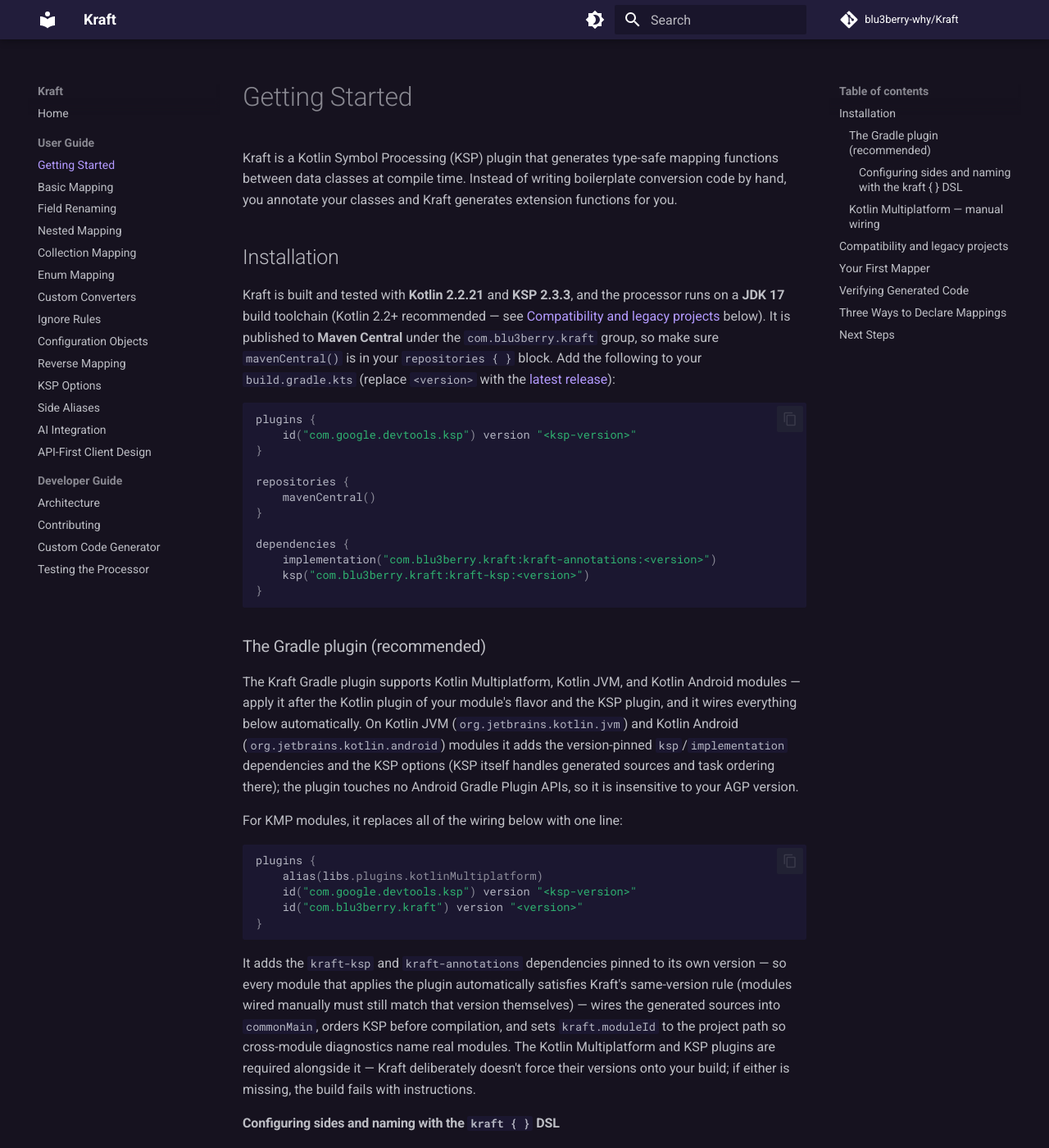
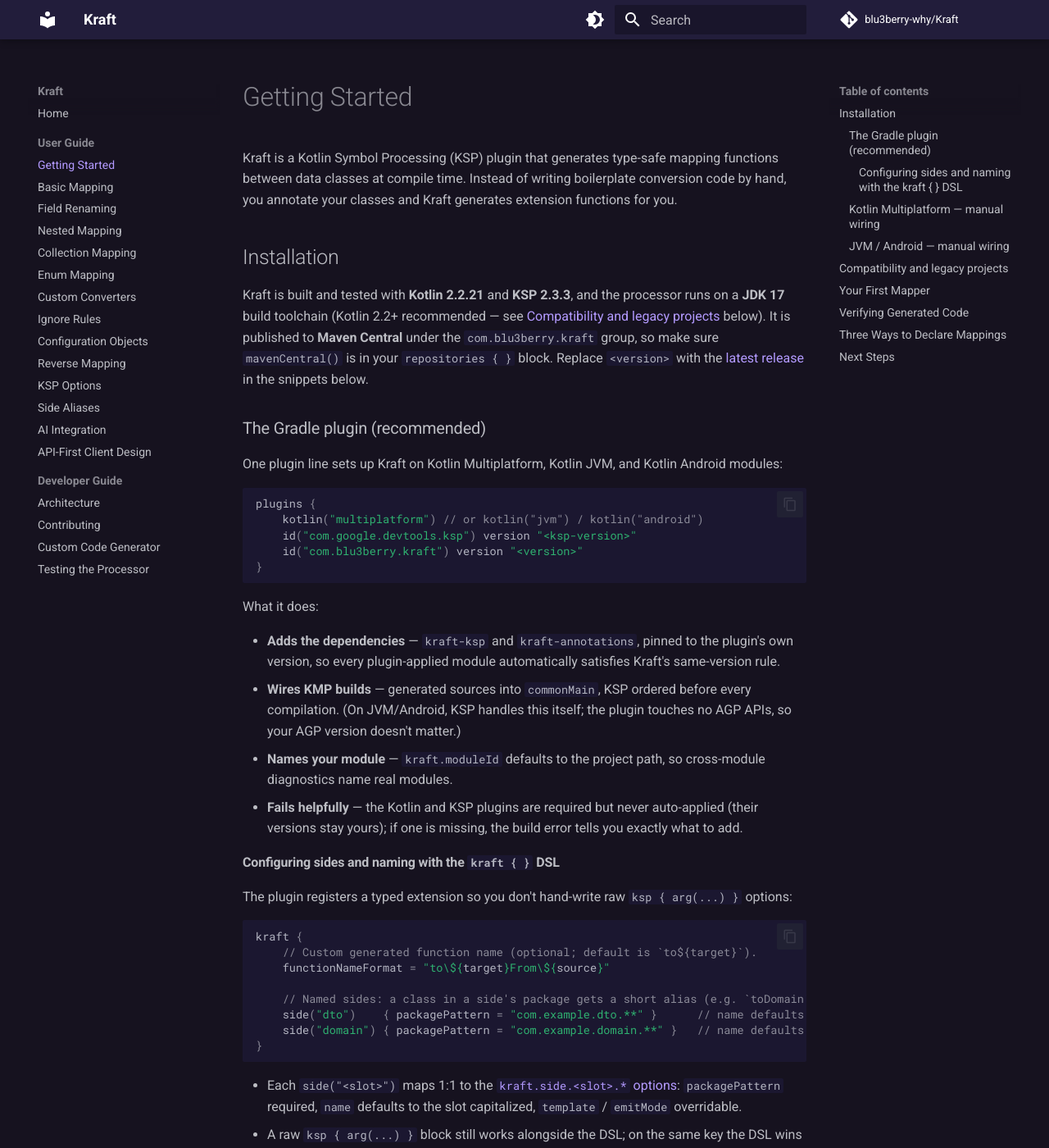
Before and after one commit to blu3berry-why/Kraft, an MkDocs documentation site: the page built from docs/user-guide/getting-started.md, in a window 1280 px wide and 1400 px high. Shown: the whole window at 82% size. Built offline with MkDocs 1.6.1 and Material for MkDocs 9.7.7, drawn with Linux system fonts in a browser that asks for light colours; comment, search, counter and statistics services are not loaded; some of the changed text lies outside the part shown.

Commit message:
docs: plugin-first installation everywhere, DSL coverage, AI skill refresh (#98)
* docs: plugin-first installation everywhere, DSL coverage, skill refresh

Sweeps every doc surface for the 0.12.0 Gradle plugin:

- README + docs home: plugin one-liner is the installation path (manual
  wiring moved behind a Getting Started link); documentation links moved
  above the quick reference; requirements/legacy claims verified against
  the build (annotations JVM 1.8, processor JDK 17 build-time only)
- getting-started: plugin section rewritten from prose wall to scannable
  what-it-does bullets
- ksp-options: every option now shows the kraft { } DSL form first with the
  raw arg as alternative; documents the plugin's project-path moduleId
  default and the DSL-wins-with-warning collision rule
- side-aliases: DSL-first quick start
- kraft-mappers skill: adds Gradle plugin/DSL/side-alias guidance (never
  hand-write alias wrappers), fixes the stale claim that cross-module
  @KraftConverter discovery doesn't work (it does since 0.11.0), and updates
  the trigger description; ai-integration lists the new coverage

Site builds clean with mkdocs --strict.

Co-Authored-By: Claude Fable 5 <noreply@anthropic.com>

* docs: address PR review — plugin-first order, hash wording, ambiguity options

- getting-started: the plugin is now the first executable path; the generic
  JVM/Android dependency block moves to a labeled "manual wiring" fallback
  after the KMP manual section
- ksp-options: the moduleId fallback hash is deterministic per converter set,
  not unique — collisions remain possible
- kraft-mappers skill: ambiguity errors list all three resolutions (delete
  duplicate, same-module @KraftConverter shadowing, per-property @MapUsing)

Co-Authored-By: Claude Fable 5 <noreply@anthropic.com>

---------

Co-authored-by: gyenese.matyas <gyenese.matyas@novaservices.hu>
Co-authored-by: Claude Fable 5 <noreply@anthropic.com>

````diff
--- a/docs/user-guide/getting-started.md
+++ b/docs/user-guide/getting-started.md
@@ -4,42 +4,30 @@ Kraft is a Kotlin Symbol Processing (KSP) plugin that generates type-safe mappin
 
 ## Installation
 
-Kraft is built and tested with **Kotlin 2.2.21** and **KSP 2.3.3**, and the processor runs on a **JDK 17** build toolchain (Kotlin 2.2+ recommended — see [Compatibility and legacy projects](#compatibility-and-legacy-projects) below). It is published to **Maven Central** under the `com.blu3berry.kraft` group, so make sure `mavenCentral()` is in your `repositories { }` block. Add the following to your `build.gradle.kts` (replace `<version>` with the [latest release](https://central.sonatype.com/namespace/com.blu3berry.kraft)):
+Kraft is built and tested with **Kotlin 2.2.21** and **KSP 2.3.3**, and the processor runs on a **JDK 17** build toolchain (Kotlin 2.2+ recommended — see [Compatibility and legacy projects](#compatibility-and-legacy-projects) below). It is published to **Maven Central** under the `com.blu3berry.kraft` group, so make sure `mavenCentral()` is in your `repositories { }` block. Replace `<version>` with the [latest release](https://central.sonatype.com/namespace/com.blu3berry.kraft) in the snippets below.
+
+### The Gradle plugin (recommended)
+
+One plugin line sets up Kraft on Kotlin Multiplatform, Kotlin JVM, and Kotlin Android modules:
 
 ```kotlin
 plugins {
-    id("com.google.devtools.ksp") version "<ksp-version>"
-}
-
-repositories {
-    mavenCentral()
-}
-
-dependencies {
-    implementation("com.blu3berry.kraft:kraft-annotations:<version>")
-    ksp("com.blu3berry.kraft:kraft-ksp:<version>")
-}
-```
-
-### The Gradle plugin (recommended)
-
-The Kraft Gradle plugin supports Kotlin Multiplatform, Kotlin JVM, and Kotlin Android modules — apply it after the Kotlin plugin of your module's flavor and the KSP plugin, and it wires everything below automatically. On Kotlin JVM (`org.jetbrains.kotlin.jvm`) and Kotlin Android (`org.jetbrains.kotlin.android`) modules it adds the version-pinned `ksp`/`implementation` dependencies and the KSP options (KSP itself handles generated sources and task ordering there); the plugin touches no Android Gradle Plugin APIs, so it is insensitive to your AGP version.
-
-For KMP modules, it replaces all of the wiring below with one line:
-
-```kotlin
-plugins {
-    alias(libs.plugins.kotlinMultiplatform)
+    kotlin("multiplatform") // or kotlin("jvm") / kotlin("android")
     id("com.google.devtools.ksp") version "<ksp-version>"
     id("com.blu3berry.kraft") version "<version>"
 }
 ```
 
-It adds the `kraft-ksp` and `kraft-annotations` dependencies pinned to its own version — so every module that applies the plugin automatically satisfies Kraft's same-version rule (modules wired manually must still match that version themselves) — wires the generated sources into `commonMain`, orders KSP before compilation, and sets `kraft.moduleId` to the project path so cross-module diagnostics name real modules. The Kotlin Multiplatform and KSP plugins are required alongside it — Kraft deliberately doesn't force their versions onto your build; if either is missing, the build fails with instructions.
+What it does:
+
+- **Adds the dependencies** — `kraft-ksp` and `kraft-annotations`, pinned to the plugin's own version, so every plugin-applied module automatically satisfies Kraft's same-version rule.
+- **Wires KMP builds** — generated sources into `commonMain`, KSP ordered before every compilation. (On JVM/Android, KSP handles this itself; the plugin touches no AGP APIs, so your AGP version doesn't matter.)
+- **Names your module** — `kraft.moduleId` defaults to the project path, so cross-module diagnostics name real modules.
+- **Fails helpfully** — the Kotlin and KSP plugins are required but never auto-applied (their versions stay yours); if one is missing, the build error tells you exactly what to add.
 
 #### Configuring sides and naming with the `kraft { }` DSL
 
-Instead of hand-writing raw `ksp { arg("kraft.side.…", …) }` options, configure Kraft through the typed extension the plugin registers:
+The plugin registers a typed extension so you don't hand-write raw `ksp { arg(...) }` options:
 
 ```kotlin
 kraft {
@@ -52,7 +40,8 @@ kraft {
 }
 ```
 
-Each `side("<slot>")` maps to the `kraft.side.<slot>.*` options: `packagePattern` is required, `name` defaults to the slot capitalized, and `template` / `emitMode` are overridable. `moduleId` is also settable here but defaults to the project path. Everything the DSL sets is translated 1:1 into KSP options. A raw `ksp { arg(...) }` block still works alongside the DSL, but when both set the same option the DSL value wins (with a build warning). The one exception is `kraft.moduleId`: a raw value is kept unless the DSL sets `moduleId` explicitly.
+- Each `side("<slot>")` maps 1:1 to the [`kraft.side.<slot>.*` options](ksp-options.md#kraftside): `packagePattern` required, `name` defaults to the slot capitalized, `template` / `emitMode` overridable.
+- A raw `ksp { arg(...) }` block still works alongside the DSL; on the same key the DSL wins with a build warning (`kraft.moduleId` is the exception — a raw value is kept unless the DSL sets `moduleId` explicitly).
 
 ### Kotlin Multiplatform — manual wiring
 
@@ -85,6 +74,21 @@ tasks.withType<org.jetbrains.kotlin.gradle.tasks.KotlinCompile>().all {
 ```
 
 The `kotlin.srcDir` line adds the KSP output directory to your common source set so the IDE and all platform compilations can see the generated mappers. The `dependsOn` block ensures `kspCommonMainKotlinMetadata` runs before any Kotlin compilation task, so generated code is always up to date.
+
+### JVM / Android — manual wiring
+
+On single-target modules KSP wires generated sources and task ordering itself, so the manual alternative is just the dependencies (keep both on the **same Kraft version** as every other module):
+
+```kotlin
+plugins {
+    id("com.google.devtools.ksp") version "<ksp-version>"
+}
+
+dependencies {
+    implementation("com.blu3berry.kraft:kraft-annotations:<version>")
+    ksp("com.blu3berry.kraft:kraft-ksp:<version>")
+}
+```
 
 ## Compatibility and legacy projects
 
````
Also changed, not shown: .claude/skills/kraft-mappers/SKILL.md (+21 -2 lines), README.md (+21 -32 lines), docs/index.md (+10 -36 lines), docs/user-guide/ai-integration.md (+1 -0 lines), docs/user-guide/ksp-options.md (+42 -4 lines), docs/user-guide/side-aliases.md (+11 -1 lines).
